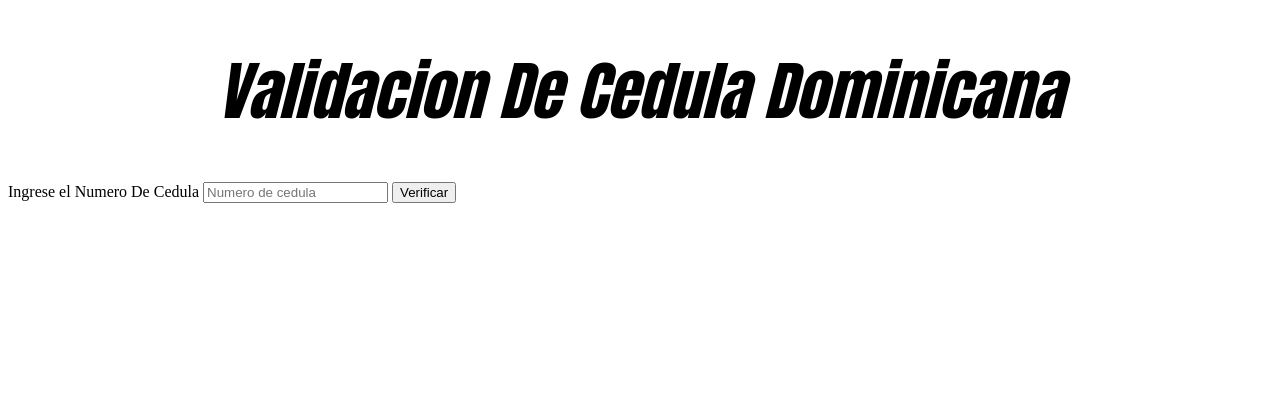
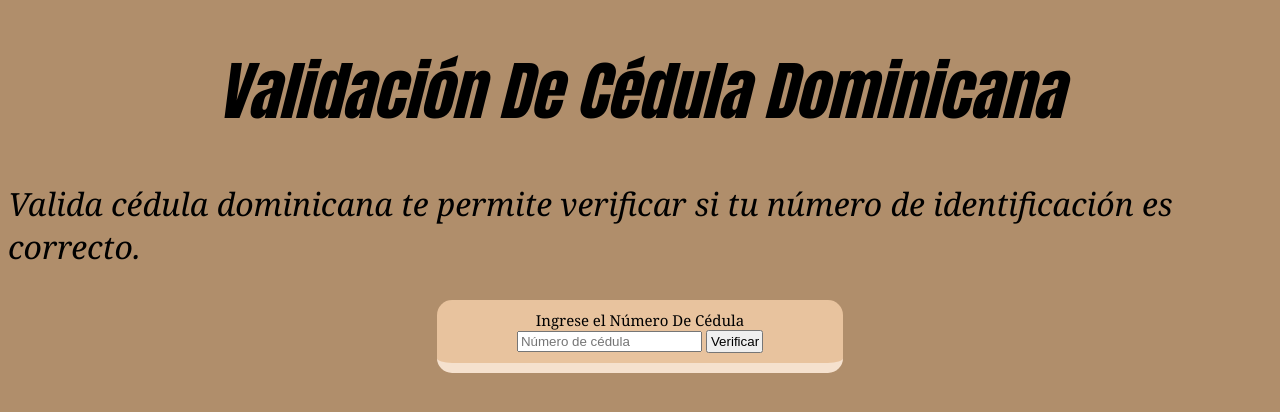
Before and after one commit to 8098125043/validaCedula, a plain HTML site: page index.html in a window 1280 px wide. Drawn offline with Linux system fonts and the light colour scheme.

Commit message:
trabajo
terminado

```diff
--- a/Valida.js
+++ b/Valida.js
@@ -0,0 +1,42 @@
+
+function validar() {
+
+    var cedula = document.getElementById('cedula').value;
+
+
+    cedula = cedula.replace(/\s+/g, '').replace(/-/g, '');
+
+
+    if (cedula.length !== 11) {
+        alert('La cédula debe contener 11 dígitos.');
+        return;
+    }
+
+
+    if (!/^\d{11}$/.test(cedula)) {
+        alert('No se aceptan letras y/o caracteres especiales');
+        return;
+    }
+
+
+    var suma = 0;
+    for (var i = 0; i < 10; i++) {
+        var digito = parseInt(cedula[i]);
+        if (i % 2 === 0) {
+            digito *= 2;
+            if (digito > 9) {
+                digito -= 9;
+            }
+        }
+        suma += digito;
+    }
+
+    var digitoVerificador = 10 - (suma % 10);
+
+
+    if (digitoVerificador === parseInt(cedula[10])) {
+        alert('su cedula esta correcta');
+    } else {
+        alert('Cédula introducida es invalida, vuelva a probar');
+    }
+}
--- a/index.html
+++ b/index.html
@@ -3,26 +3,26 @@
 <head>
     <meta charset="UTF-8">
     <meta name="viewport" content="width=device-width, initial-scale=1.0">
-    <title>valida cedula dominicana</title>
+    <title>Valida cedula dominicana</title>
     <link rel="stylesheet" href="stylo.css">
-    <link rel="stylesheet" href="Valida.js">
 </head>
+<body>
+    <header class="encabezado">
+        <h1>Validación De Cédula Dominicana</h1>
+    </header>
 
-<header class="encabezado">
-    <H1>Validacion De Cedula Dominicana</H1>
-</header>
+    <section>
+        <p>Valida cédula dominicana te permite verificar si tu número de identificación es correcto.</p>
+    </section>
 
-<body>
+    <main class="central">
+        <form>
+            <label for="cedula">Ingrese el Número De Cédula</label>
+            <input type="text" name="cedula" id="cedula" placeholder="Número de cédula" maxlength="11">
+            <button type="button" onclick="validar()">Verificar</button>
+        </form>
+    </main>
 
-    <form action="Valida.js" >
-        <label for="">Ingrese el Numero De Cedula</label>
-        <input type="text" name="cedula" id="cedula" placeholder="Numero de cedula" maxlength="
-        11">
-        <button onclick="validar()">Verificar</button>
-
-
-    </form>
-
-
+    <script src="Valida.js"></script>
 </body>
 </html>
--- a/stylo.css
+++ b/stylo.css
@@ -1,3 +1,6 @@
+body{
+    background-color: #b08e6b;
+}
 .encabezado h1{
     text-align: center;
     text-decoration: double;
@@ -6,3 +9,28 @@
     font-style: italic;
 
 }
+section p{
+    font-family: Georgia, 'Times New Roman', Times, serif;
+    font-size: 2em;
+    font-style: italic;
+}
+
+.central{
+    width: 400px;
+    margin: 0 auto;
+    background-color: #e8c39e;
+    padding: 10px 3px; /* 10px para arriba/abajo, 3px para izquierda/derecha */
+    text-align: center;
+    border-bottom: 10px solid #f5e1ce; /* border-width y border-style combinados */
+    border-radius: 15px;
+}
+.central form label{
+    font-family: Georgia, 'Times New Roman', Times, serif;
+    font-size: 15px;
+    padding: 5px;
+
+}
+.central form button{
+    padding: 2px;
+    padding-left: 3px;
+}
```
